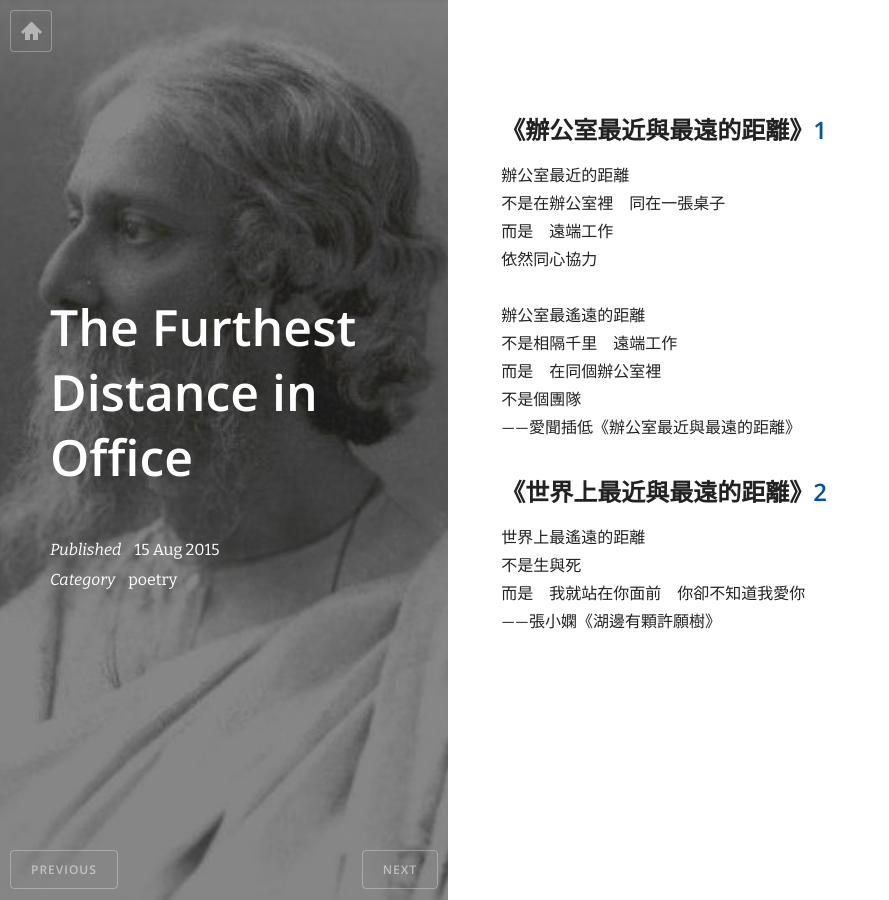
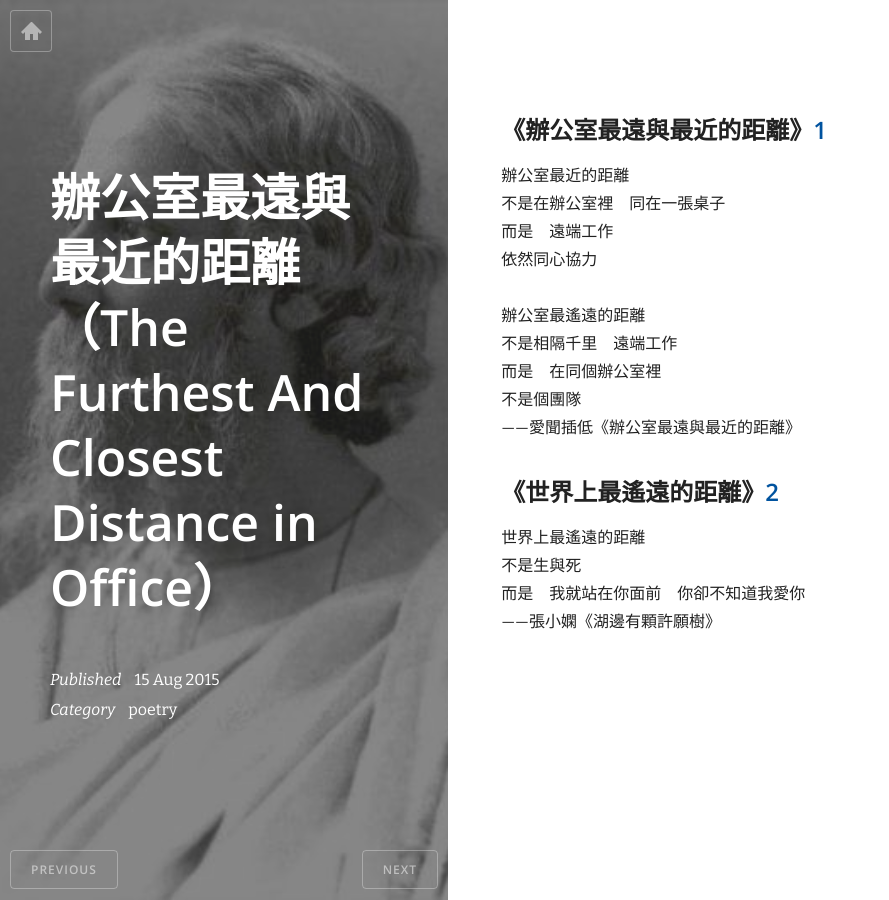
Before and after one commit to evanxd/blog, a Jekyll site: the page built from _posts/2015-08-15-the-furthest-distance-in-office.md, in a window 1280 px wide. Shown: the whole page, without its empty margins (0-889 px from the left). Built offline with Jekyll 4.4.1, drawn with Linux system fonts in a browser that asks for light colours; nearby versions of some CDN libraries; Markdown is read by kramdown in place of the engine named in the settings.

Commit message:
Update 2015-08-15-the-furthest-distance-in-office.md

````diff
--- a/_posts/2015-08-15-the-furthest-distance-in-office.md
+++ b/_posts/2015-08-15-the-furthest-distance-in-office.md
@@ -1,12 +1,12 @@
 ---
 layout: post
-title: "The Furthest Distance in Office"
+title: "辦公室最遠與最近的距離（The Furthest And Closest Distance in Office）"
 date: 2015-08-15 14:06:00
 categories: poetry
 featured_image: /data/20150815/tagore.jpg
 ---
 
-## 《辦公室最近與最遠的距離》[1]
+## 《辦公室最遠與最近的距離》[1]
 ```
 辦公室最近的距離
 不是在辦公室裡　同在一張桌子
@@ -18,9 +18,9 @@ featured_image: /data/20150815/tagore.jpg
 而是　在同個辦公室裡
 不是個團隊
 ```
-——愛聞插低《辦公室最近與最遠的距離》
+——愛聞插低《辦公室最遠與最近的距離》
 
-## 《世界上最近與最遠的距離》[2]
+## 《世界上最遙遠的距離》[2]
 ```
 世界上最遙遠的距離
 不是生與死
````
